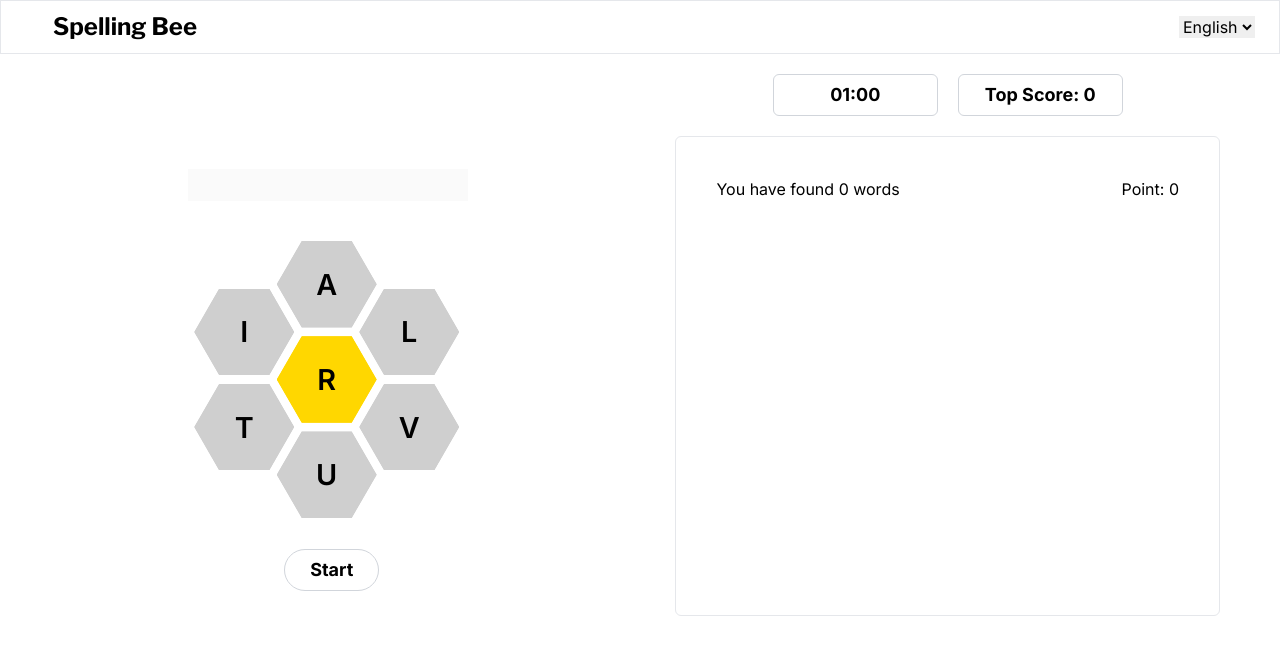
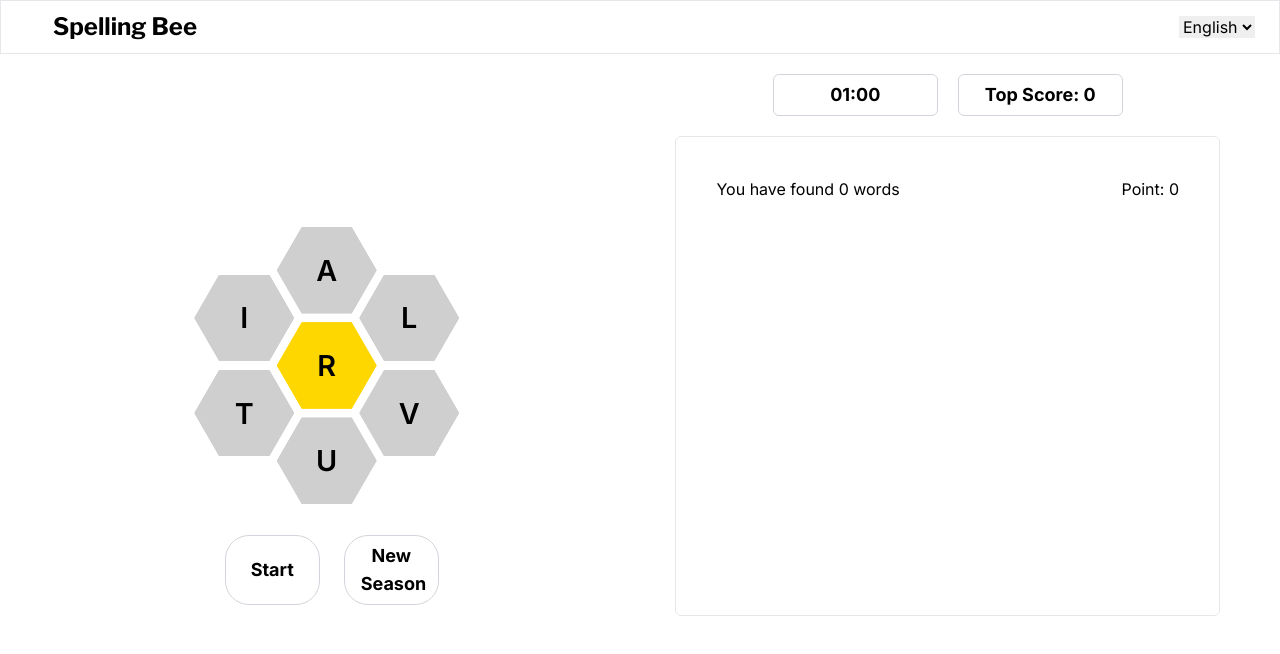
Before and after one commit to zlhshn/spelling_bee_game, a Next.js app: page /en/game in a window 1280 px wide. Shown: the top 654 px of the page. Built offline with nearby package versions, Linux system fonts and the light colour scheme.

Commit message:
feat:instructor page

```diff
--- a/messages/en.json
+++ b/messages/en.json
@@ -8,8 +8,11 @@
     "rule2": "Words must include the center letter.",
     "rule3": "Letters can be used more than once.",
     "rule4": "Words with hyphens, proper nouns, vulgarities, and especially obscure words are not in the word list.",
-    "scoring": "Score points to increase your rating.",
-    "point1": "4-letter words are worth 1 point each.",
-    "point2": "Each puzzle includes at least one “pangram” which uses every letter. These are worth 7 extra points!"
+    "scoring": "Score points to increase your top-score.",
+    "point1": "Each letter is worth 1 point.",
+    "point2": "Each puzzle includes at least one “pangram” which uses every letter. These are worth 7 extra points!",
+    "timing": "Time.",
+    "time1": "Duration is 1 minute !",
+    "time2": "+15 seconds is added for each known correct word."
   }
 }
--- a/messages/tr.json
+++ b/messages/tr.json
@@ -9,8 +9,11 @@
     "rule2": "Kelimeler merkez harfi içermelidir.",
     "rule3": "Harfler birden fazla kez kullanılabilir.",
     "rule4": "Kısa çizgi içeren kelimeler, özel isimler, küfürler ve özellikle çok nadir kelimeler kelime listesinde yoktur.",
-    "scoring": "Puan kazanarak derecenizi artırın.",
-    "point1": "4 harfli kelimeler her biri 1 puan değerindedir.",
-    "point2": "Her bulmaca, her harfi kullanan en az bir \"pangram\" içerir. Bunlar 7 ekstra puan değerindedir!"
+    "scoring": "Puan kazanarak skorunuzu artırın.",
+    "point1": "Her harf  1 puan değerindedir.",
+    "point2": "Her bulmaca, her harfi kullanan en az bir \"pangram\" içerir. Bunlar 7 ekstra puan değerindedir!",
+    "timing": "Zaman.",
+    "time1": "Süre 1 dakikadır !",
+    "time2": "Her bilinen doğru kelime için 15 saniye eklenir."
   }
 }
--- a/package.json
+++ b/package.json
@@ -15,7 +15,8 @@
     "next-intl": "^3.14.0",
     "react": "^18",
     "react-dom": "^18",
-    "react-icons": "^5.2.1"
+    "react-icons": "^5.2.1",
+    "react-toastify": "^10.0.5"
   },
   "devDependencies": {
     "@types/node": "20.12.12",
--- a/src/app/[locale]/game/page.jsx
+++ b/src/app/[locale]/game/page.jsx
@@ -16,11 +16,19 @@ const Page = () => {
     setRandomData(words[randomIndex]);
   }, [locale]);
 
+  const generateNewWord = () => {
+    const words = locale === "tr" ? wordsTR : wordsEN;
+    const randomIndex = Math.floor(Math.random() * words.length);
+    const newRandomData = words[randomIndex];
+    setRandomData(newRandomData);
+  };
+
+
   if (!randomData) return null;
 
   return (
     <div>
-      <GamePage words={randomData} />
+      <GamePage words={randomData} generateNewWord={generateNewWord} />
     </div>
   );
 };
--- a/src/app/[locale]/instructions/page.jsx
+++ b/src/app/[locale]/instructions/page.jsx
@@ -1,16 +1,14 @@
 import React from "react";
 import { useTranslations } from "next-intl";
-import { Play } from "next/font/google";
 import PlayButton from "@/components/PlayButton";
 const page = ({ params }) => {
-  //   const t = useTranslations("Modal");
+
   const t = useTranslations("HomePage");
   const locale = params?.locale || "en";
   return (
     <div className="bg-yellow-main h-screen py-10 m-auto">
       <div className="m-auto  rounded shadow-lg w-[400px] bg-white mb-10">
         <div className=" flex justify-between items-center px-5 py-3 bg-slate-200 rounded-t-lg">
-          {/* <h2 className="text-lg font-bold"> {t("howToPlay?")}</h2> */}
         </div>
         <div className="px-5 py-4 flex flex-col gap-2">
           <p> {t("instruction")}</p>
@@ -21,6 +19,9 @@ const page = ({ params }) => {
           <h3 className="font-semibold"> {t("scoring")}</h3>
           <li> {t("point1")}</li>
           <li> {t("point2")}</li>
+          <h3 className="font-semibold"> {t("timing")}</h3>
+          <li> {t("time1")}</li>
+          <li> {t("time2")}</li>
         </div>
       </div>
       <div className="text-center">
--- a/src/app/[locale]/layout.jsx
+++ b/src/app/[locale]/layout.jsx
@@ -2,6 +2,7 @@ import { Inter } from "next/font/google";
 import "./globals.css";
 import Navbar from "../../components/Navbar";
 import WordProvider from "../../context/WordProvider";
+import { ToastContainer } from "react-toastify";
 
 const inter = Inter({ subsets: ["latin"] });
 
@@ -19,6 +20,7 @@ export default function RootLayout({ children, ...props }) {
         <WordProvider>
           <Navbar />
           {children}
+          <ToastContainer />
         </WordProvider>
       </body>
     </html>
--- a/src/components/GamePage.jsx
+++ b/src/components/GamePage.jsx
@@ -5,8 +5,8 @@ import Hexagon from "../components/Hexagon";
 import { Input } from "@headlessui/react";
 import React, { useState, useEffect, useRef } from "react";
 
-const GamePage = ({ words }) => {
-  const { selectedLetter, setSelectedLetter, handleLetterClick } = useWordContext();
+const GamePage = ({ words, generateNewWord }) => {
+  const { selectedLetter, setSelectedLetter } = useWordContext();
   const [inputValue, setInputValue] = useState("");
   const inputRef = useRef(null);
   const [wordList, setWordList] = useState([]);
@@ -40,20 +40,16 @@ const GamePage = ({ words }) => {
     if (!isGameStarted) return;
 
     if (inputValue.length < 4) {
-      alert("Çok kısa! En az 4 harfli bir kelime giriniz.");
     } else if (!isWordValid(inputValue)) {
-      alert("Kelime geçersiz harfler içeriyor!");
     } else if (wordList.includes(inputValue)) {
-      alert("Bu kelime zaten listede var!");
     } else if (words.answers.includes(inputValue)) {
       setWordList((prevWordList) => [...prevWordList, inputValue]);
       setScore((prevScore) => prevScore + inputValue.length);
       setTimer((prevTimer) => Math.min(prevTimer + 15, 60));
-      alert("Tebrikler!");
+
       setInputValue("");
       setSelectedLetter("");
     } else {
-      alert("Kelime listede yok!");
     }
   };
 
@@ -93,7 +89,6 @@ const GamePage = ({ words }) => {
       setHighScore(finalScore);
       localStorage.setItem("highScore", finalScore);
     }
-    alert(`Time over, your score is ${finalScore}`);
   };
 
   useEffect(() => {
@@ -120,26 +115,39 @@ const GamePage = ({ words }) => {
     }
   }, [isGameStarted, score, highScore]);
 
+  useEffect(() => {
+    if (isGameStarted && inputRef.current) {
+      inputRef.current.focus();
+    }
+  }, [isGameStarted]);
+
   return (
     <main className="max-w-[1200px] m-auto flex gap-8 items-center justify-center h-[80vh]">
       <div className="flex flex-col w-[50%] h-[100%] justify-center items-center">
         <Input
           ref={inputRef}
-          className="w-[280px] me-2 text-center font-bold text-2xl my-10 caret-yellow-500 outline-none border-none"
+          className={`w-[280px] me-2 text-center font-bold text-2xl my-10 caret-yellow-500 outline-none border-none ${!isGameStarted ? 'bg-white' : 'bg-white caret-amber-400'}`}
           value={inputValue}
           onChange={handleInputChange}
           onKeyDown={handleEnterPress}
-          disabled={!isGameStarted}
         />
         <Hexagon words={words} />
         <div className="flex gap-6 p-7">
           {!isGameStarted && (
+            <>
               <button
                 className="w-[95px] text-lg font-bold border border-gray-300 px-4 py-1.5 rounded-3xl"
                 onClick={startGame}
               >
                 Start
               </button>
+              <button
+                className="w-[95px] text-lg font-bold border border-gray-300 px-4 py-1.5 rounded-3xl"
+                onClick={generateNewWord}
+              >
+                New Season
+              </button>
+            </>
           )}
           {isGameStarted && (
             <>
--- a/src/constants/word-tr.js
+++ b/src/constants/word-tr.js
@@ -1,10 +1,9 @@
-
 export const words = [
   {
-    centerLetter: "t",
+    centerLetter: "a",
     outerLetters: ["t", "u", "k", "m", "n", "o"],
-    validLetters: ["a", "t", "u", "k", "m", "n", "o"],
-    pangrams: ["aktutma"],
+    validLetters: ["t", "u", "k", "a", "m", "n", "o"],
+    pangrams: ["komutan","okutman"],
     answers: [
       "aktutma",
       "akut",
@@ -18,6 +17,7 @@ export const words = [
       "komuta",
       "komutan",
       "konut",
+      "kota",
       "kuantum",
       "kunt",
       "kutan",
@@ -66,4 +66,25 @@ export const words = [
     ],
     id: "1",
   },
+  {
+    centerLetter: "a",
+    outerLetters: ["v", "t", "l", "i", "y", "e"],
+    validLetters: ["v", "t", "l", "a", "i", "y", "e"],
+    pangrams: ["vilayet"],
+    answers: [
+      "aile",
+      "avla",
+      "vali",
+      "veya",
+      "ayet",
+      "alay",
+      "veli",
+      "tava",
+      "yayla",
+      "ayva",
+      "talay",
+      "yatay",
+    ],
+    id: "2",
+  },
 ];
--- a/src/context/WordProvider.jsx
+++ b/src/context/WordProvider.jsx
@@ -9,6 +9,7 @@ export const useWordContext = () => {
 
 const WordProvider = ({ children }) => {
   const [selectedLetter, setSelectedLetter] = useState("");
+
 
   const handleLetterClick = (letter) => {
     setSelectedLetter((prev) => prev + letter);
```
Also changed, not shown: src/app/[locale]/globals.css (line endings or trailing spaces), 1 other file (tests, documents, lock files or other folders). Lines whose indentation alone changed are shown as unchanged.
